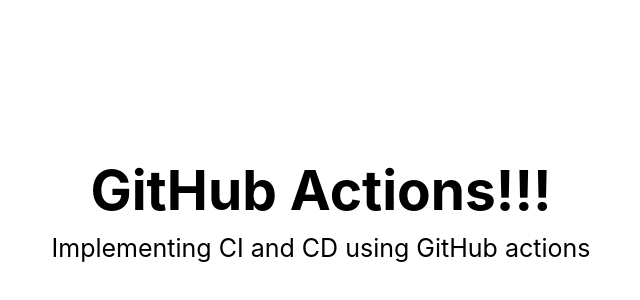
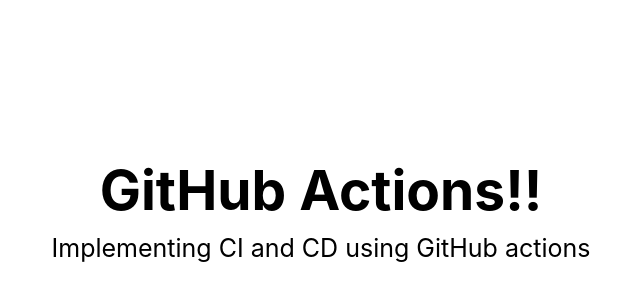
Before and after one commit to kamranahmedse/github-actions-youtube, a website: page index.html in a window 1280 px wide. Shown: the part 190-490 px from the top of the page, without its empty margins (319-959 px from the left). Drawn offline with Linux system fonts and the light colour scheme.

Commit message:
Deploying to gh-pages from  @ d93cc4d8369673d5bf7aae91066e25fd16302c3d 🚀

```diff
--- a/index.html
+++ b/index.html
@@ -35,7 +35,7 @@
 </head>
 <body>
 <div class='container'>
-  <h1>GitHub Actions!!!</h1>
+  <h1>GitHub Actions!!</h1>
   <p>Implementing CI and CD using GitHub actions</p>
 </div>
 </body>
```
